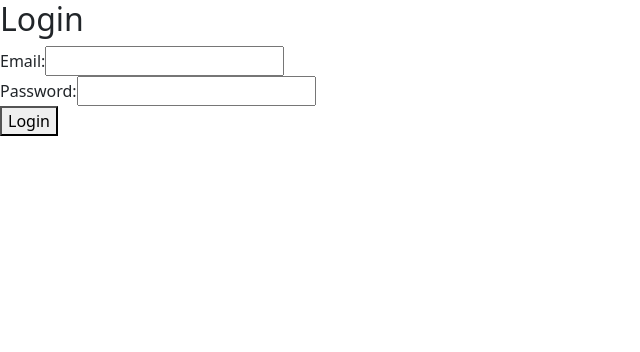
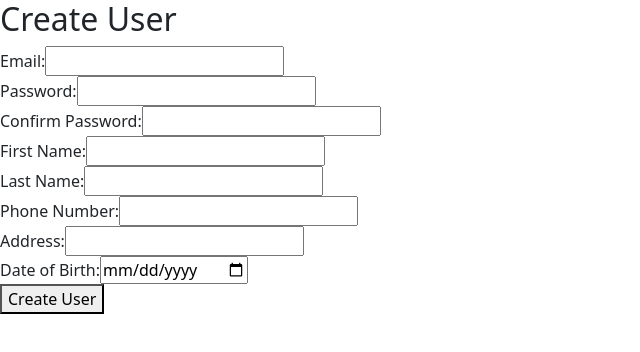
Before and after one commit to LeTranggg/PetStore, a React (Create React App) app in the folder petstore/: page /register in a window 1280 px wide. Before the commit this address led to /login. Shown: the top 352 px of the page, without its empty margins (0-640 px from the left). Built offline with nearby package versions, Linux system fonts and the light colour scheme.

Commit message:
Add frontend for register and Update login, app

```diff
--- a/petstore/src/App.js
+++ b/petstore/src/App.js
@@ -2,6 +2,7 @@ import React, { useEffect, useState } from "react";
 import { Link, Navigate, Route, BrowserRouter as Router, Routes } from "react-router-dom";
 import Login from "./components/Login";
 import Logout from "./components/Logout";
+import Register from "./components/Register";
 import RoleIndex from "./components/RoleManagement/Index";
 import CreateRole from "./components/RoleManagement/Create";
 import UpdateRole from "./components/RoleManagement/Update";
@@ -92,6 +93,12 @@ function App() {
             element={!isAuthenticated ? <Login setAuth={setIsAuthenticated} setRole={setRole} /> : <Navigate to="/" />}
           />
 
+          {/* Trang đăng ký */}
+          <Route
+            path="/register"
+            element={!isAuthenticated ? <Register setAuth={setIsAuthenticated} setRole={setRole} /> : <Navigate to="/" />}
+          />
+
           {/* Redirect tất cả các route khác về trang chủ */}
           <Route path="*" element={<Navigate to="/" />} />
         </Routes>
--- a/petstore/src/components/Login.js
+++ b/petstore/src/components/Login.js
@@ -1,11 +1,17 @@
 import axios from "axios";
+import { useNavigate } from "react-router-dom";
 import React, { useState } from "react";
 
 function Login({ setAuth, setRole }) {
+  const navigate = useNavigate();
   const [email, setEmail] = useState("");
   const [password, setPassword] = useState("");
   const [error, setError] = useState(null);
   const [loading, setLoading] = useState(false); // Thêm trạng thái loading
+
+  const handleRegisterClick = () => {
+    navigate("/register"); // Điều hướng tới trang đăng ký
+  };
 
   const handleLogin = async (e) => {
     e.preventDefault(); // Prevent form from reloading the page
@@ -72,6 +78,7 @@ function Login({ setAuth, setRole }) {
           </>
         )}
       </form>
+      <button type="button" onClick={() => handleRegisterClick()}>Register</button>
       {error && <p>{error}</p>} {/* Hiển thị lỗi nếu có */}
     </div>
   );
--- /dev/null
+++ b/petstore/src/components/Register.js
@@ -0,0 +1,104 @@
+import React, { useState } from "react";
+import { useNavigate } from "react-router-dom";
+import axios from "../utils/Axios";
+
+function Create({ onCreate }) {
+  const navigate = useNavigate();
+  const [formData, setFormData] = useState({
+    email: "",
+    password: "",
+    passwordConfirmed: "",
+    firstName: "",
+    lastName: "",
+    phoneNumber: "",
+    address: "",
+    dateOfBirth: ""
+  });
+  const [error, setError] = useState(null);
+
+  const handleInputChange = (e) => {
+    const { name, value } = e.target;
+    setFormData({
+      ...formData,
+      [name]: value,
+    });
+  };
+
+  const handleSubmit = async (e) => {
+    e.preventDefault();
+    try {
+      const response = await axios.post("/account/register", formData, {
+        headers: {
+          'Content-Type': 'application/json' // Ensure the headers are set for JSON data
+        }
+      });
+      if (response.status === 201 || response.status === 200) { // Kiểm tra mã trạng thái trả về
+        setError(null);
+        if (onCreate) {
+          onCreate(response.data);
+        }
+
+        navigate("/login", { state: { message: "Tạo tài khoản thành công! Vui lòng kiểm tra email."}});
+      } else {
+        // Nếu mã trạng thái không phải 2xx, coi như thất bại
+        throw new Error("API failed but role might have been created.");
+      }
+    } catch (error) {
+      // Hiển thị chi tiết lỗi trả về từ backend
+      if (error.response && error.response.data) {
+        const errorMessage = typeof error.response.data === 'string'
+          ? error.response.data
+          : JSON.stringify(error.response.data);
+        setError(`Failed to create user: ${errorMessage}`);
+      } else {
+        setError("Failed to create user.");
+        navigate("/login", { state: { message: "Không thể tạo tài khoản! Vui lòng thử lại." }});
+      }
+    }
+  };
+
+  return (
+    <div>
+      <h2>Create User</h2>
+      <form onSubmit={handleSubmit}>
+        <div>
+          <label>Email:</label>
+          <input type="email" name="email" value={formData.email} onChange={handleInputChange} required />
+        </div>
+        <div>
+          <label>Password:</label>
+          <input type="password" name="password" value={formData.password} onChange={handleInputChange} required />
+        </div>
+        <div>
+          <label>Confirm Password:</label>
+          <input type="password" name="passwordConfirmed" value={formData.passwordConfirmed} onChange={handleInputChange} required />
+        </div>
+        <div>
+          <label>First Name:</label>
+          <input type="text" name="firstName" value={formData.firstName} onChange={handleInputChange} required />
+        </div>
+        <div>
+          <label>Last Name:</label>
+          <input type="text" name="lastName" value={formData.lastName} onChange={handleInputChange} required />
+        </div>
+        <div>
+          <label>Phone Number:</label>
+          <input type="text" name="phoneNumber" value={formData.phoneNumber} onChange={handleInputChange} required />
+        </div>
+        <div>
+          <label>Address:</label>
+          <input type="text" name="address" value={formData.address} onChange={handleInputChange} required />
+        </div>
+        <div>
+          <label>Date of Birth:</label>
+          <input type="date" name="dateOfBirth" value={formData.dateOfBirth} onChange={handleInputChange} required />
+        </div>
+        <button type="submit">Create User</button>
+      </form>
+
+      {error && <p style={{ color: "red" }}>{error}</p>}
+    </div>
+  );
+}
+
+export default Create;
```
